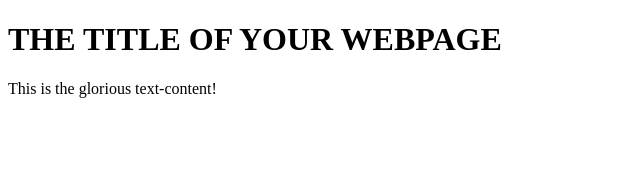
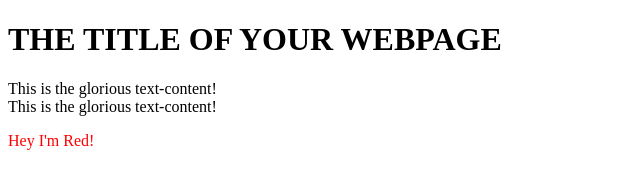
Before and after one commit to vmarklynn/TOP_DOM, a plain HTML site: page index.html in a window 1280 px wide. Shown: the whole page, without its empty margins (0-640 px from the left). Drawn offline with Linux system fonts and the light colour scheme.

Commit message:
Completed Exercise 1

```diff
--- a/index.html
+++ b/index.html
@@ -13,5 +13,6 @@
         This is the glorious text-content!
       </div>
     </div>
+    <script src="scripts/main.js"></script>
   </body>
 </html>
--- a/scripts/main.js
+++ b/scripts/main.js
@@ -5,3 +5,10 @@ content.classList.add('content');
 content.textContent = 'This is the glorious text-content!';
 
 container.appendChild(content);
+
+//Exercise 1
+const firstP = document.createElement('p');
+firstP.textContent = "Hey I'm Red!";
+firstP.setAttribute('style', 'color:red');
+
+container.appendChild(firstP);
```
